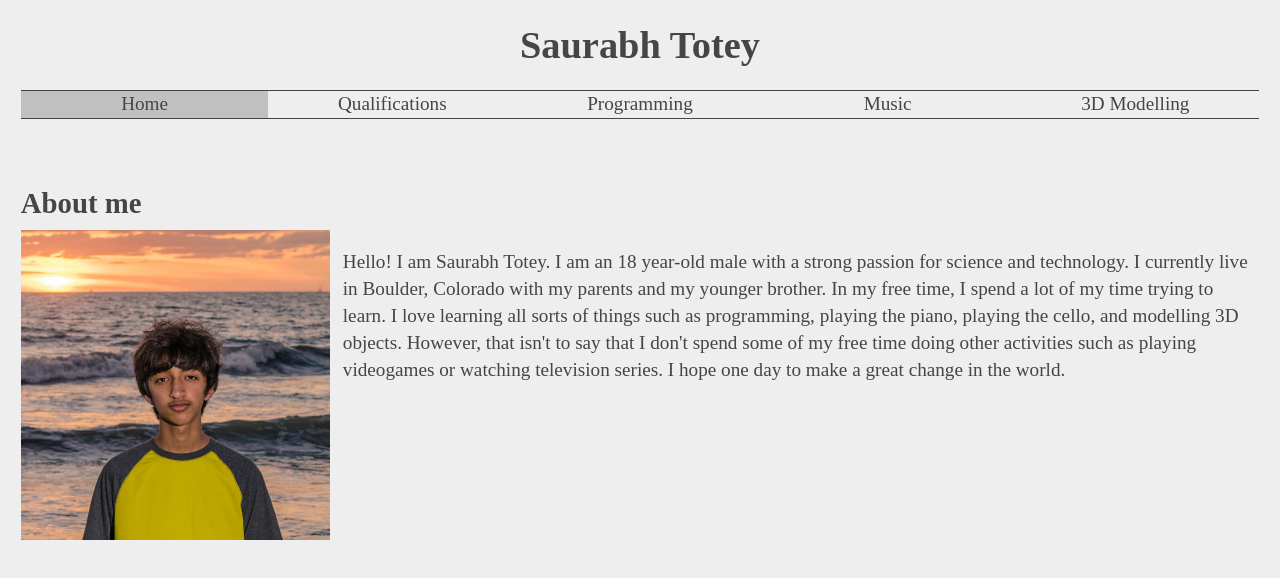
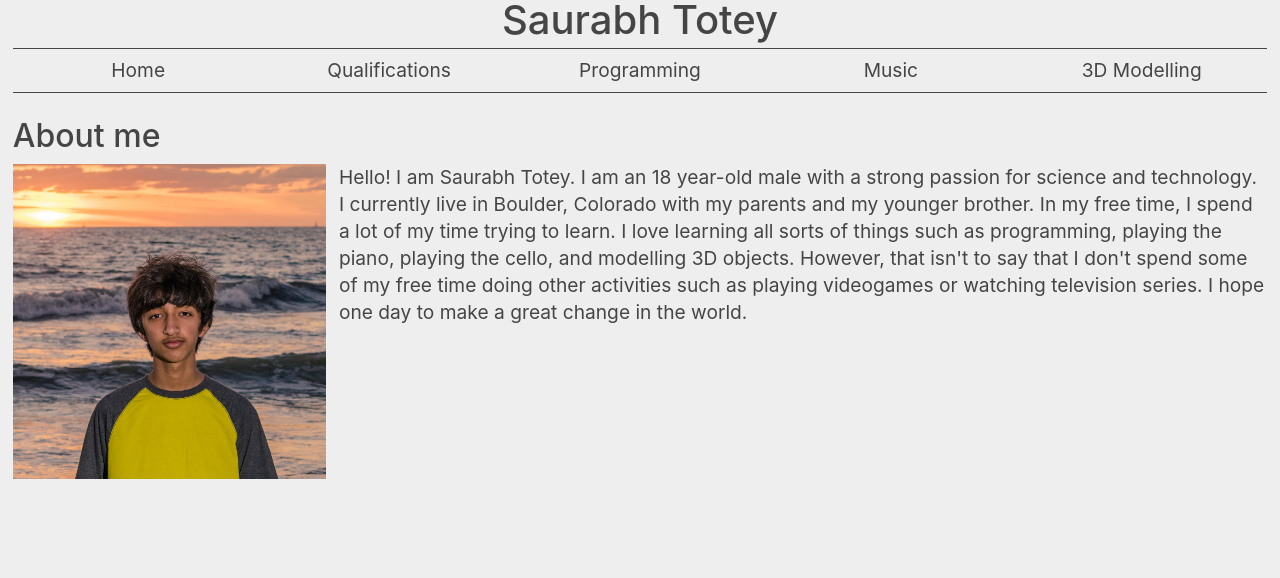
Before and after one commit to SaurabhTotey/Portfolio-Website, a Gatsby app: page / in a window 1280 px wide. Shown: the top 578 px of the page. Built offline with nearby package versions, Linux system fonts and the light colour scheme.

Commit message:
Started migrating Navbar to Bootstrap

```diff
--- a/src/components/Meta.js
+++ b/src/components/Meta.js
@@ -1,4 +1,5 @@
 import React from "react";
+import "bootstrap/dist/css/bootstrap.min.css";
 
 export default () => (
 	<div>
--- a/src/components/Navbar.js
+++ b/src/components/Navbar.js
@@ -1,6 +1,6 @@
 import React from "react";
-import { Link } from "gatsby";
 import "../styles/Navbar.css";
+import Nav from "react-bootstrap/Nav";
 
 //A map of page names to relative page paths
 const pages = {
@@ -17,14 +17,12 @@ const pageNames = Object.keys(pages);
  * React component that represents a single item on the navbar
  */
 function NavbarItem(props) {
-	let style = { width: `${props.width}%` };
-	if (props.isActive) {
-		style = {
-			...style,
-			backgroundColor: "silver"
-		}
-	}
-	return (<li className={"navbarItem"} style={style}><Link className={"navbarLink"} to={pages[props.currentPageName]}>{props.currentPageName}</Link></li>);
+	const location = pages[props.page];
+	return <Nav.Item as={"li"}>
+		<Nav.Link href={location}>
+			{props.page}
+		</Nav.Link>
+	</Nav.Item>
 }
 
 /**
@@ -45,12 +43,9 @@ class Navbar extends React.Component {
 	}
 
 	render() {
-		return <ul className={"navbar"}>{
-			pageNames.map(pageName => {
-				const pageLocation = pages[pageName];
-				return <NavbarItem isActive={this.state.currentRelativePath === pageLocation} width={100 / pageNames.length} currentPageName={pageName} />
-			})
-		}</ul>
+		return <Nav justify={true} activeKey={this.state.currentRelativePath} as={"ul"}>{
+			pageNames.map(pageName => <NavbarItem page={pageName}/>)
+		}</Nav>
 	}
 
 }
--- a/src/styles/Navbar.css
+++ b/src/styles/Navbar.css
@@ -1,22 +1,16 @@
-.navbar {
+ul {
 	list-style-type: none;
-	padding: 0;
-	overflow: hidden;
 	border-top: 1px solid #454545;
 	border-bottom: 1px solid #454545;
 }
 
-.navbarItem {
-	float: left;
-}
-
-.navbarItem .navbarLink {
+li a {
 	display: block;
-	text-align: center;
 	text-decoration: none;
 	color: #454545;
 }
 
-.navbarItem .navbarLink:hover {
+li a:hover {
 	background-color: silver;
+	color: #454545;
 }
```
